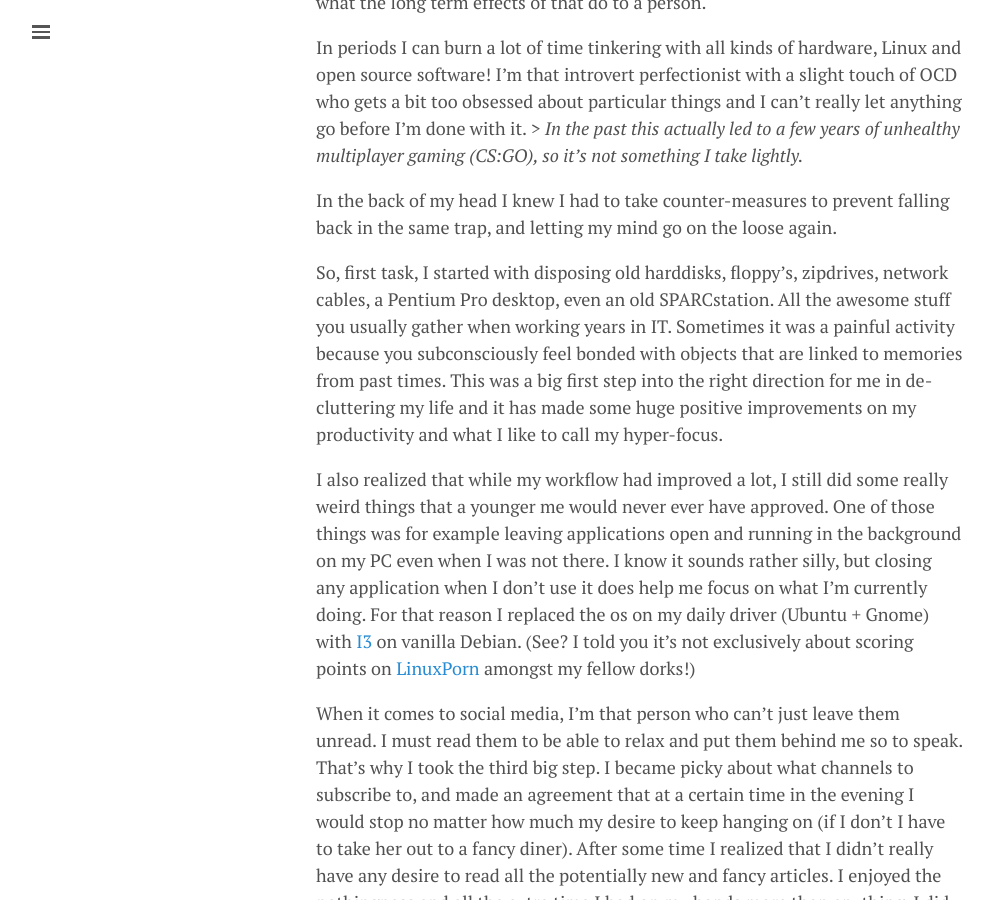
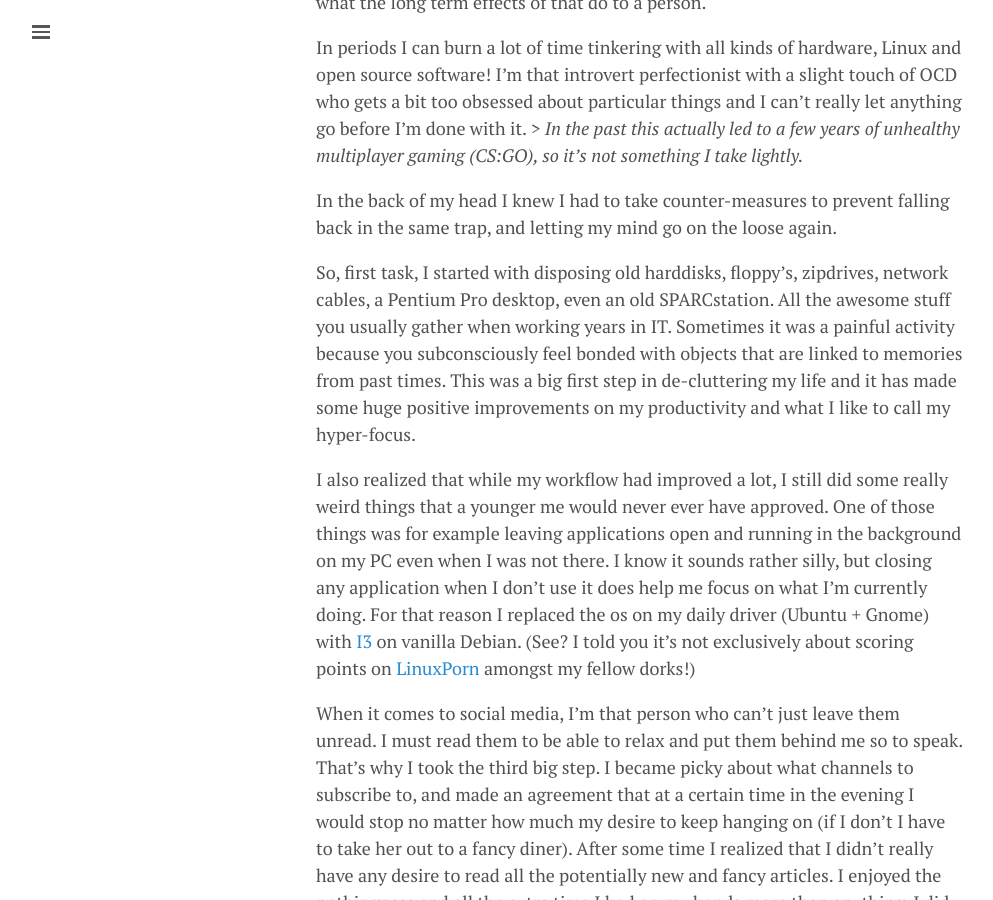
Before and after one commit to lgeurts/lgeurts.github.io, a Jekyll site: the page built from _posts/2021-11-09-why-i-decided-to-limit-my-social-presence.md, in a window 1280 px wide and 900 px high, scrolled down 670 px. Shown: the whole window, without its empty margins (0-993 px from the left). Built offline with Jekyll 4.4.1, drawn with Linux system fonts in a browser that asks for light colours; nearby versions of some CDN libraries; comment, search, counter and statistics services are not loaded.

Commit message:
Update 2021-11-09-why-i-decided-to-limit-my-social-presence.md

```diff
--- a/_posts/2021-11-09-why-i-decided-to-limit-my-social-presence.md
+++ b/_posts/2021-11-09-why-i-decided-to-limit-my-social-presence.md
@@ -18,7 +18,7 @@
 
 In the back of my head I knew I had to take counter-measures to prevent falling back in the same trap, and letting my mind go on the loose again.
 
-So, first task, I started with disposing old harddisks, floppy's, zipdrives, network cables, a Pentium Pro desktop, even an old SPARCstation. All the awesome stuff you usually gather when working years in IT. Sometimes it was a painful activity because you subconsciously feel bonded with objects that are linked to memories from past times. This was a big first step into the right direction for me in de-cluttering my life and it has made some huge positive improvements on my productivity and what I like to call my hyper-focus.
+So, first task, I started with disposing old harddisks, floppy's, zipdrives, network cables, a Pentium Pro desktop, even an old SPARCstation. All the awesome stuff you usually gather when working years in IT. Sometimes it was a painful activity because you subconsciously feel bonded with objects that are linked to memories from past times. This was a big first step in de-cluttering my life and it has made some huge positive improvements on my productivity and what I like to call my hyper-focus.
 
 I also realized that while my workflow had improved a lot, I still did some really weird things that a younger me would never ever have approved. One of those things was for example leaving applications open and running in the background on my PC even when I was not there. I know it sounds rather silly, but closing any application when I don’t use it does help me focus on what I’m currently doing. For that reason I replaced the os on my daily driver (Ubuntu + Gnome) with [I3](https://i3wm.org/) on vanilla Debian. (See? I told you it's not exclusively about scoring points on [LinuxPorn](https://www.reddit.com/r/LinuxPorn/) amongst my fellow dorks!)
 
```
